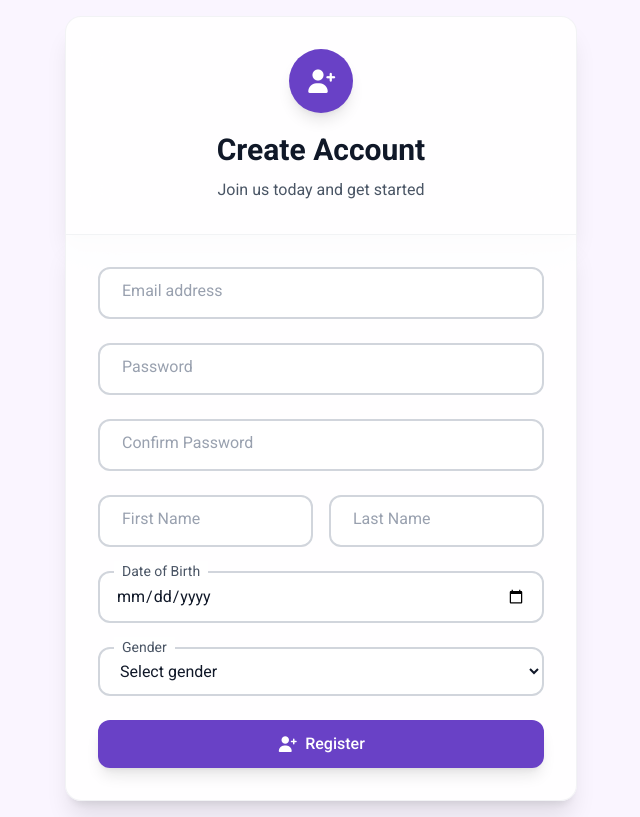
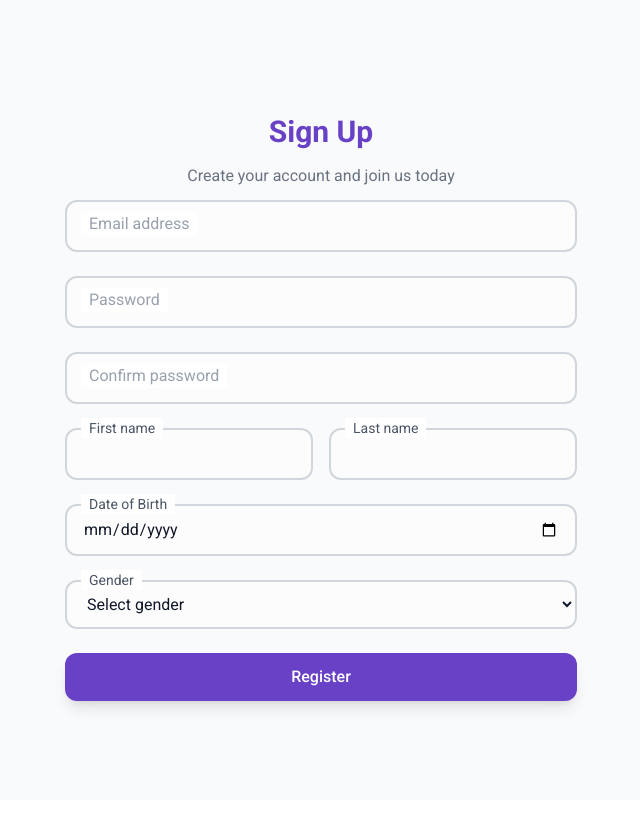
Before and after one commit to lotfybasemmomamed/social-app-react, a React (Vite) app: page /register in a window 1280 px wide. Shown: the whole page, without its empty margins (319-959 px from the left). Built offline with nearby package versions, Linux system fonts and the light colour scheme.

Commit message:
contiune work in auth form

```diff
--- a/src/components/AuthForm.jsx
+++ b/src/components/AuthForm.jsx
@@ -324,41 +324,44 @@ export default function AuthForm({ btnText, type }) {
     //   {errorMessage && <ErrorMessage message={errorMessage} />}
     // </div>
 
-     <div className="min-h-screen bg-purple-50 dark:from-gray-900 dark:via-gray-900 dark:to-purple-900 flex items-center justify-center p-4">
+
+
+    <div className="min-h-screen bg-gray-50 dark:bg-gray-900 flex items-center justify-center p-4">
   <div className="w-full max-w-md sm:max-w-lg my-auto">
-        {/* Header Card */}
-        <div className="bg-white/90 dark:bg-gray-800/90 backdrop-blur-xl rounded-t-2xl border border-gray-200/50 dark:border-gray-700/50 p-6 sm:p-8 shadow-xl">
-          <div className="text-center">
-            {/* Logo/Icon */}
-            <div className="mx-auto w-16 h-16 bg-purble rounded-full flex items-center justify-center mb-4 shadow-lg">
-              <i className={`fas ${type === 'login' ? 'fa-sign-in-alt' : 'fa-user-plus'} text-white text-2xl`}></i>
+    <div className="pb-3 text-center">
+      <h2 className="text-purble text-2xl sm:text-3xl font-bold">
+        {type === "login" ? "Sign In" : "Sign Up"}
+      </h2>
+      <p className="text-gray-500 dark:text-gray-300 text-sm sm:text-base">
+        {type === "login"
+          ? "Welcome back! Please sign in to continue"
+          : "Create your account and join us today"}
+      </p>
     </div>
 
-            <h2 className="text-2xl sm:text-3xl font-bold text-gray-900 dark:text-white mb-2">
-              {type === "login" ? "Welcome Back" : "Create Account"}
-            </h2>
-            <p className="text-gray-600 dark:text-gray-300 text-sm sm:text-base">
-              {type === "login"
-                ? "Sign in to your account to continue"
-                : "Join us today and get started"}
-            </p>
-          </div>
-        </div>
-
-        <div className="bg-white/90 dark:bg-gray-800/90 backdrop-blur-xl rounded-b-2xl border-x border-b border-gray-200/50 dark:border-gray-700/50 p-6 sm:p-8 shadow-xl">
-          <form onSubmit={handleSubmit(onSubmit)} className="space-y-6">
+    <form
+      className="w-full space-y-6"
+      onSubmit={handleSubmit(onSubmit)}
+    >
+      {/* email input */}
       <div className="relative">
         <input
           type="email"
           {...formData("email")}
           id="email"
-                className="peer w-full px-4 py-3 border-2 border-gray-300 dark:border-gray-600 rounded-xl bg-white/50 dark:bg-gray-700/50 text-gray-900 dark:text-white placeholder-transparent focus:outline-none focus:border-purple-500 dark:focus:border-purple-400 transition-all duration-200"
+          className="peer w-full px-4 py-3 border-2 border-gray-300 dark:border-gray-600 rounded-xl
+            bg-white/50 dark:bg-gray-700/50 text-gray-900 dark:text-white placeholder-transparent
+            focus:outline-none focus:border-purble transition-all duration-200"
           placeholder="Email address"
           required
         />
         <label
           htmlFor="email"
-                className="absolute left-4 -top-2.5 bg-white dark:bg-gray-800 px-2 text-sm text-gray-600 dark:text-gray-300 transition-all duration-200 peer-placeholder-shown:text-base peer-placeholder-shown:text-gray-400 peer-placeholder-shown:top-3 peer-placeholder-shown:left-4 peer-placeholder-shown:bg-transparent peer-focus:-top-2.5 peer-focus:left-4 peer-focus:text-sm peer-focus:text-purple-600 dark:peer-focus:text-purple-400 peer-focus:bg-white dark:peer-focus:bg-gray-800"
+          className="absolute left-4 -top-2.5 bg-white dark:bg-gray-800 px-2 text-sm
+            text-gray-600 dark:text-gray-300 transition-all duration-200
+            peer-placeholder-shown:text-base peer-placeholder-shown:text-gray-400
+            peer-placeholder-shown:top-3 peer-focus:-top-2.5 peer-focus:text-sm
+            peer-focus:text-purble peer-focus:bg-white dark:peer-focus:bg-gray-800"
         >
           Email address
         </label>
@@ -370,18 +373,25 @@ export default function AuthForm({ btnText, type }) {
         )}
       </div>
 
+      {/* password input */}
       <div className="relative">
         <input
           type="password"
           {...formData("password")}
           id="password"
-                className="peer w-full px-4 py-3 border-2 border-gray-300 dark:border-gray-600 rounded-xl bg-white/50 dark:bg-gray-700/50 text-gray-900 dark:text-white placeholder-transparent focus:outline-none focus:border-purple-500 dark:focus:border-purple-400 transition-all duration-200"
+          className="peer w-full px-4 py-3 border-2 border-gray-300 dark:border-gray-600 rounded-xl
+            bg-white/50 dark:bg-gray-700/50 text-gray-900 dark:text-white placeholder-transparent
+            focus:outline-none focus:border-purble transition-all duration-200"
           placeholder="Password"
           required
         />
         <label
           htmlFor="password"
-                className="absolute left-4 -top-2.5 bg-white dark:bg-gray-800 px-2 text-sm text-gray-600 dark:text-gray-300 transition-all duration-200 peer-placeholder-shown:text-base peer-placeholder-shown:text-gray-400 peer-placeholder-shown:top-3 peer-placeholder-shown:left-4 peer-placeholder-shown:bg-transparent peer-focus:-top-2.5 peer-focus:left-4 peer-focus:text-sm peer-focus:text-purple-600 dark:peer-focus:text-purple-400 peer-focus:bg-white dark:peer-focus:bg-gray-800"
+          className="absolute left-4 -top-2.5 bg-white dark:bg-gray-800 px-2 text-sm
+            text-gray-600 dark:text-gray-300 transition-all duration-200
+            peer-placeholder-shown:text-base peer-placeholder-shown:text-gray-400
+            peer-placeholder-shown:top-3 peer-focus:-top-2.5 peer-focus:text-sm
+            peer-focus:text-purble peer-focus:bg-white dark:peer-focus:bg-gray-800"
         >
           Password
         </label>
@@ -395,20 +405,27 @@ export default function AuthForm({ btnText, type }) {
 
       {type === "register" && (
         <>
+          {/* confirm password */}
           <div className="relative">
             <input
               type="password"
               {...formData("rePassword")}
               id="rePassword"
-                    className="peer w-full px-4 py-3 border-2 border-gray-300 dark:border-gray-600 rounded-xl bg-white/50 dark:bg-gray-700/50 text-gray-900 dark:text-white placeholder-transparent focus:outline-none focus:border-purple-500 dark:focus:border-purple-400 transition-all duration-200"
-                    placeholder="Confirm Password"
+              className="peer w-full px-4 py-3 border-2 border-gray-300 dark:border-gray-600 rounded-xl
+                bg-white/50 dark:bg-gray-700/50 text-gray-900 dark:text-white placeholder-transparent
+                focus:outline-none focus:border-purble transition-all duration-200"
+              placeholder="Confirm password"
               required
             />
             <label
               htmlFor="rePassword"
-                    className="absolute left-4 -top-2.5 bg-white dark:bg-gray-800 px-2 text-sm text-gray-600 dark:text-gray-300 transition-all duration-200 peer-placeholder-shown:text-base peer-placeholder-shown:text-gray-400 peer-placeholder-shown:top-3 peer-placeholder-shown:left-4 peer-placeholder-shown:bg-transparent peer-focus:-top-2.5 peer-focus:left-4 peer-focus:text-sm peer-focus:text-purple-600 dark:peer-focus:text-purple-400 peer-focus:bg-white dark:peer-focus:bg-gray-800"
+              className="absolute left-4 -top-2.5 bg-white dark:bg-gray-800 px-2 text-sm
+                text-gray-600 dark:text-gray-300 transition-all duration-200
+                peer-placeholder-shown:text-base peer-placeholder-shown:text-gray-400
+                peer-placeholder-shown:top-3 peer-focus:-top-2.5 peer-focus:text-sm
+                peer-focus:text-purble peer-focus:bg-white dark:peer-focus:bg-gray-800"
             >
-                    Confirm Password
+              Confirm password
             </label>
             {errors.rePassword && (
               <p className="text-red-500 text-xs mt-1 flex items-center">
@@ -418,28 +435,26 @@ export default function AuthForm({ btnText, type }) {
             )}
           </div>
 
+          {/* first + last name */}
           <div className="grid grid-cols-1 sm:grid-cols-2 gap-4">
             <div className="relative">
               <input
                 type="text"
                 {...formData("firstName")}
                 id="firstName"
-                      className="peer w-full px-4 py-3 border-2 border-gray-300 dark:border-gray-600 rounded-xl bg-white/50 dark:bg-gray-700/50 text-gray-900 dark:text-white placeholder-transparent focus:outline-none focus:border-purple-500 dark:focus:border-purple-400 transition-all duration-200"
-                      placeholder="First Name"
+                className="peer w-full px-4 py-3 border-2 border-gray-300 dark:border-gray-600 rounded-xl
+                  bg-white/50 dark:bg-gray-700/50 text-gray-900 dark:text-white placeholder-transparent
+                  focus:outline-none focus:border-purble transition-all duration-200"
+                placeholder="First name"
                 required
               />
               <label
                 htmlFor="firstName"
-                      className="absolute left-4 -top-2.5 bg-white dark:bg-gray-800 px-2 text-sm text-gray-600 dark:text-gray-300 transition-all duration-200 peer-placeholder-shown:text-base peer-placeholder-shown:text-gray-400 peer-placeholder-shown:top-3 peer-placeholder-shown:left-4 peer-placeholder-shown:bg-transparent peer-focus:-top-2.5 peer-focus:left-4 peer-focus:text-sm peer-focus:text-purple-600 dark:peer-focus:text-purple-400 peer-focus:bg-white dark:peer-focus:bg-gray-800"
+                className="absolute left-4 -top-2.5 bg-white dark:bg-gray-800 px-2 text-sm
+                  text-gray-600 dark:text-gray-300"
               >
-                      First Name
+                First name
               </label>
-                    {errors.firstName && (
-                      <p className="text-red-500 text-xs mt-1 flex items-center">
-                        <i className="fas fa-exclamation-circle mr-1"></i>
-                        {errors.firstName.message}
-                      </p>
-                    )}
             </div>
 
             <div className="relative">
@@ -447,53 +462,50 @@ export default function AuthForm({ btnText, type }) {
                 type="text"
                 {...formData("secondName")}
                 id="secondName"
-                      className="peer w-full px-4 py-3 border-2 border-gray-300 dark:border-gray-600 rounded-xl bg-white/50 dark:bg-gray-700/50 text-gray-900 dark:text-white placeholder-transparent focus:outline-none focus:border-purple-500 dark:focus:border-purple-400 transition-all duration-200"
-                      placeholder="Last Name"
+                className="peer w-full px-4 py-3 border-2 border-gray-300 dark:border-gray-600 rounded-xl
+                  bg-white/50 dark:bg-gray-700/50 text-gray-900 dark:text-white placeholder-transparent
+                  focus:outline-none focus:border-purble transition-all duration-200"
+                placeholder="Last name"
                 required
               />
               <label
                 htmlFor="secondName"
-                      className="absolute left-4 -top-2.5 bg-white dark:bg-gray-800 px-2 text-sm text-gray-600 dark:text-gray-300 transition-all duration-200 peer-placeholder-shown:text-base peer-placeholder-shown:text-gray-400 peer-placeholder-shown:top-3 peer-placeholder-shown:left-4 peer-placeholder-shown:bg-transparent peer-focus:-top-2.5 peer-focus:left-4 peer-focus:text-sm peer-focus:text-purple-600 dark:peer-focus:text-purple-400 peer-focus:bg-white dark:peer-focus:bg-gray-800"
+                className="absolute left-4 -top-2.5 bg-white dark:bg-gray-800 px-2 text-sm
+                  text-gray-600 dark:text-gray-300"
               >
-                      Last Name
+                Last name
               </label>
-                    {errors.secondName && (
-                      <p className="text-red-500 text-xs mt-1 flex items-center">
-                        <i className="fas fa-exclamation-circle mr-1"></i>
-                        {errors.secondName.message}
-                      </p>
-                    )}
             </div>
           </div>
 
+          {/* date of birth */}
           <div className="relative">
             <input
               type="date"
               {...formData("dateOfBirth")}
               id="dateOfBirth"
-                    className="peer w-full px-4 py-3 border-2 border-gray-300 dark:border-gray-600 rounded-xl bg-white/50 dark:bg-gray-700/50 text-gray-900 dark:text-white focus:outline-none focus:border-purple-500 dark:focus:border-purple-400 transition-all duration-200"
+              className="peer w-full px-4 py-3 border-2 border-gray-300 dark:border-gray-600 rounded-xl
+                bg-white/50 dark:bg-gray-700/50 text-gray-900 dark:text-white
+                focus:outline-none focus:border-purble transition-all duration-200"
               required
             />
             <label
               htmlFor="dateOfBirth"
-                    className="absolute left-4 -top-2.5 bg-white dark:bg-gray-800 px-2 text-sm text-gray-600 dark:text-gray-300"
+              className="absolute left-4 -top-2.5 bg-white dark:bg-gray-800 px-2 text-sm
+                text-gray-600 dark:text-gray-300"
             >
               Date of Birth
             </label>
-                  {errors.dateOfBirth && (
-                    <p className="text-red-500 text-xs mt-1 flex items-center">
-                      <i className="fas fa-exclamation-circle mr-1"></i>
-                      {errors.dateOfBirth.message}
-                    </p>
-                  )}
           </div>
 
-                {/* Gender */}
+          {/* gender */}
           <div className="relative">
             <select
+              id="gender"
               {...formData("gender")}
-                    id="gender"
-                    className="w-full px-4 py-3 border-2 border-gray-300 dark:border-gray-600 rounded-xl bg-white/50 dark:bg-gray-700/50 text-gray-900 dark:text-white focus:outline-none focus:border-purple-500 dark:focus:border-purple-400 transition-all duration-200"
+              className="w-full px-4 py-3 border-2 border-gray-300 dark:border-gray-600 rounded-xl
+                bg-white/50 dark:bg-gray-700/50 text-gray-900 dark:text-white
+                focus:outline-none focus:border-purble transition-all duration-200"
               required
             >
               <option value="">Select gender</option>
@@ -502,44 +514,40 @@ export default function AuthForm({ btnText, type }) {
             </select>
             <label
               htmlFor="gender"
-                    className="absolute left-4 -top-2.5 bg-white dark:bg-gray-800 px-2 text-sm text-gray-600 dark:text-gray-300"
+              className="absolute left-4 -top-2.5 bg-white dark:bg-gray-800 px-2 text-sm
+                text-gray-600 dark:text-gray-300"
             >
               Gender
             </label>
-                  {errors.gender && (
-                    <p className="text-red-500 text-xs mt-1 flex items-center">
-                      <i className="fas fa-exclamation-circle mr-1"></i>
-                      {errors.gender.message}
-                    </p>
-                  )}
           </div>
         </>
       )}
 
       <button
         type="submit"
-              disabled={loading}
-              className="w-full bg-purble hover:bg-purple-700 text-white font-medium py-3 px-6 rounded-xl transition-all duration-200 transform hover:scale-[1.02] active:scale-[0.98] focus:outline-none focus:ring-4 focus:ring-purple-300 dark:focus:ring-purple-800 disabled:opacity-50 disabled:cursor-not-allowed disabled:transform-none shadow-lg"
+        className="w-full bg-purble hover:bg-purple-700 text-white font-medium py-3 px-6
+          rounded-xl transition-all duration-200 transform hover:scale-[1.02]
+          active:scale-[0.98] focus:outline-none focus:ring-4 focus:ring-purble-300
+          dark:focus:ring-blue-800 disabled:opacity-50 disabled:cursor-not-allowed
+          disabled:transform-none shadow-lg"
       >
         {loading ? (
           <span className="flex items-center justify-center">
-                  <i className="fas fa-spinner fa-spin mr-2"></i>
-
+            <i className="fa-solid fa-spinner fa-spin mr-2"></i>
           </span>
         ) : (
           <span className="flex items-center justify-center">
-                  <i className={`fas ${type === 'login' ? 'fa-sign-in-alt' : 'fa-user-plus'} mr-2`}></i>
             {btnText}
           </span>
         )}
       </button>
 
       {type === "login" && (
-              <p className="text-center text-sm text-gray-600 dark:text-gray-300 mt-6">
-                Don't have an account?{" "}
+        <p className="text-center text-sm text-gray-600 dark:text-gray-300 mt-4">
+          Don’t have an account?{" "}
           <NavLink
             to="/register"
-                  className="text-purple-600 dark:text-purple-400 font-medium hover:underline"
+            className="text-purble font-medium hover:underline"
           >
             Register Now
           </NavLink>
@@ -550,6 +558,5 @@ export default function AuthForm({ btnText, type }) {
     {errorMessage && <ErrorMessage message={errorMessage} />}
   </div>
 </div>
-    </div>
   );
 }
```
Lines whose indentation alone changed are shown as unchanged.
